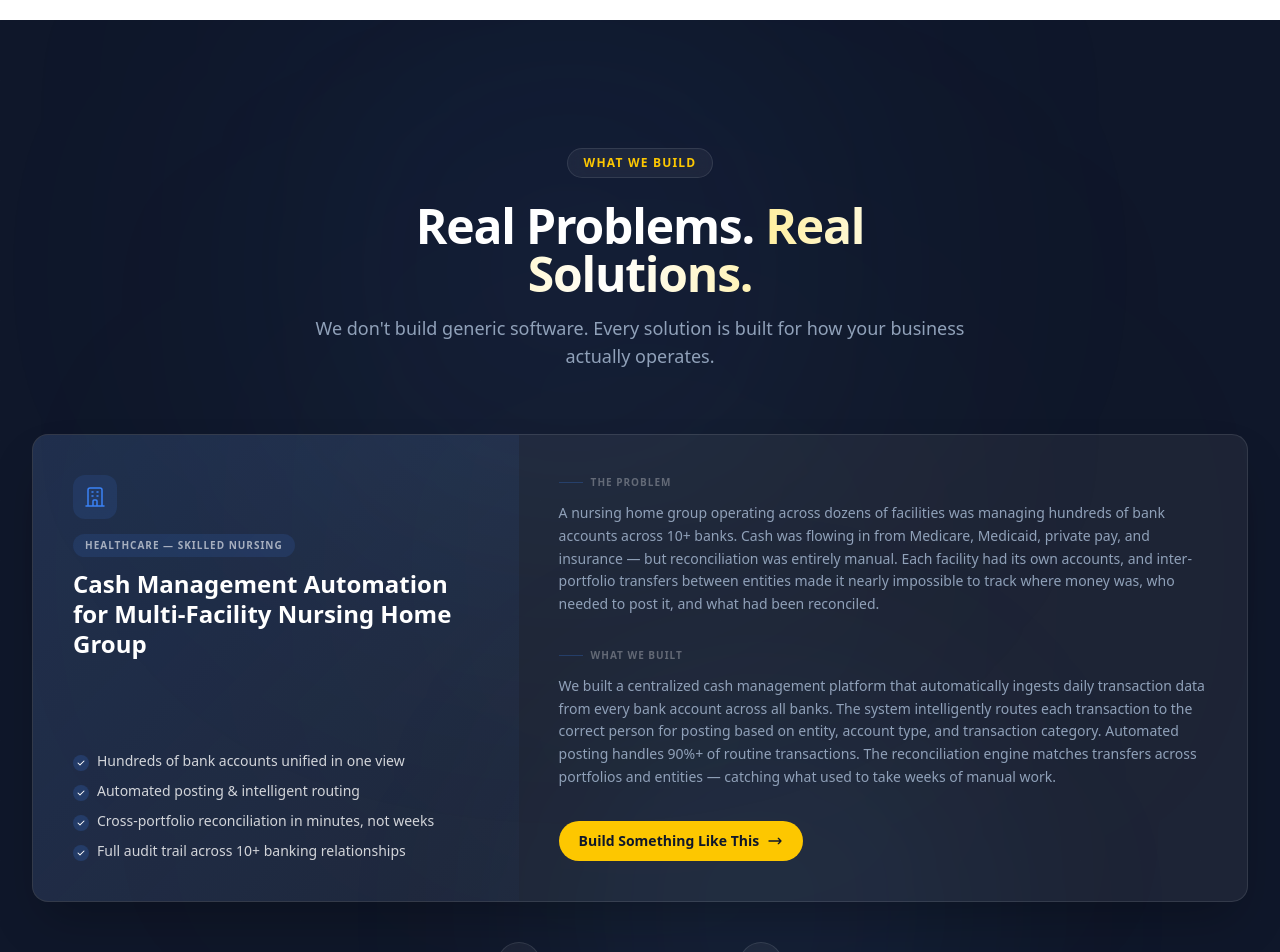
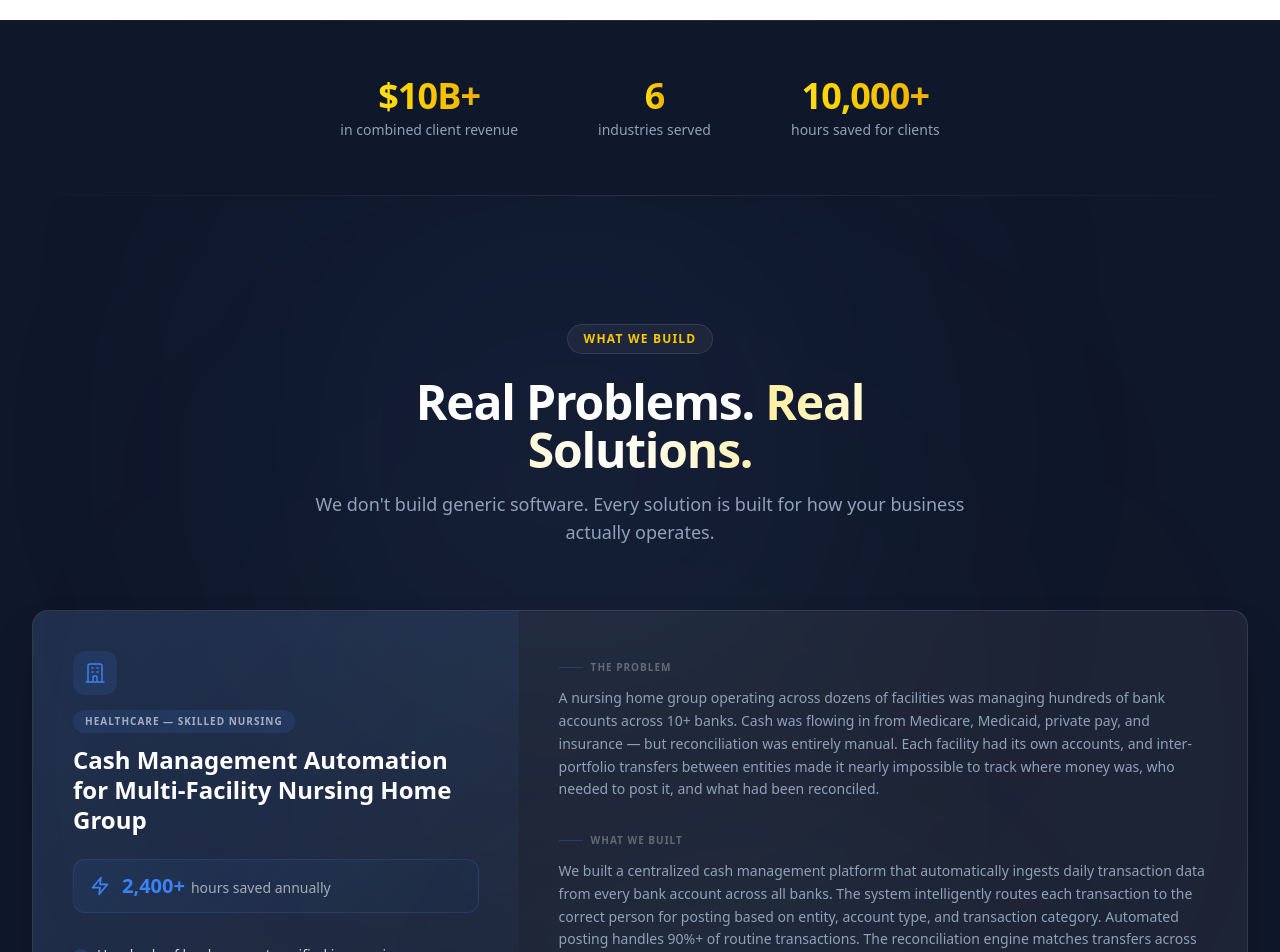
Before and after one commit to uricod/BusinessWeb, a Next.js app: page / in a window 1280 px wide. Shown: the part 3180-4132 px from the top of the page. Built offline with nearby package versions, Linux system fonts and the light colour scheme.

Commit message:
feat: add TrustStrip component with animated trust points for enhanced client engagement

```diff
--- a/src/app/page.tsx
+++ b/src/app/page.tsx
@@ -1,5 +1,6 @@
 import Navbar from "@/components/Navbar";
 import ChaosToOrderExperience from "@/components/ChaosToOrderExperience";
+import TrustStrip from "@/components/TrustStrip";
 import Testimonials from "@/components/Testimonials";
 import Contact from "@/components/Contact";
 import Footer from "@/components/Footer";
@@ -9,6 +10,7 @@ export default function Home() {
     <>
       <Navbar />
       <ChaosToOrderExperience />
+      <TrustStrip />
       <Testimonials />
       <Contact />
       <Footer />
--- a/src/components/Testimonials.tsx
+++ b/src/components/Testimonials.tsx
@@ -18,6 +18,7 @@ const caseStories = [
       "Cross-portfolio reconciliation in minutes, not weeks",
       "Full audit trail across 10+ banking relationships",
     ],
+    impact: { metric: "2,400+", label: "hours saved annually" },
     accent: "#3b82f6",
     icon: "M19 21V5a2 2 0 00-2-2H7a2 2 0 00-2 2v16m14 0h2m-2 0h-5m-9 0H3m2 0h5M9 7h1m-1 4h1m4-4h1m-1 4h1m-5 10v-5a1 1 0 011-1h2a1 1 0 011 1v5m-4 0h4",
   },
@@ -34,6 +35,7 @@ const caseStories = [
       "18% reduction in overproduction waste",
       "Real-time sales visibility across all channels",
     ],
+    impact: { metric: "10%", label: "increase in sales revenue" },
     accent: "#10b981",
     icon: "M9 19v-6a2 2 0 00-2-2H5a2 2 0 00-2 2v6a2 2 0 002 2h2a2 2 0 002-2zm0 0V9a2 2 0 012-2h2a2 2 0 012 2v10m-6 0a2 2 0 002 2h2a2 2 0 002-2m0 0V5a2 2 0 012-2h2a2 2 0 012 2v14a2 2 0 01-2 2h-2a2 2 0 01-2-2z",
   },
@@ -50,6 +52,7 @@ const caseStories = [
       "Automated daily exception flagging & routing",
       "Revenue leakage reduced by $2.1M annually",
     ],
+    impact: { metric: "20%", label: "faster collections — millions recovered" },
     accent: "#ef4444",
     icon: "M4.318 6.318a4.5 4.5 0 000 6.364L12 20.364l7.682-7.682a4.5 4.5 0 00-6.364-6.364L12 7.636l-1.318-1.318a4.5 4.5 0 00-6.364 0z",
   },
@@ -61,11 +64,12 @@ const caseStories = [
     solution:
       "We built a real-time monitoring platform that cross-references every EVV clock-in against GPS location, device signatures, and scheduled shift data to detect anomalies instantly. Supervisors get a live dashboard showing all active shifts with location verification, time tracking, and automatic fraud flags. Pattern detection algorithms identify repeat offenders and suspicious trends before they become systemic issues. The system generates audit-ready compliance reports that proved to the insurer the agency had eliminated its fraud exposure.",
     results: [
-      "Insurance premiums cut by 20% within the first renewal cycle",
+      "Insurance premiums cut by 50% within the first renewal cycle",
       "Real-time visibility into all active caregiver shifts",
       "Automated fraud detection with instant supervisor alerts",
       "Audit-ready compliance reports for insurers & regulators",
     ],
+    impact: { metric: "50%", label: "cut in insurance premiums" },
     accent: "#8b5cf6",
     icon: "M9 12l2 2 4-4m5.618-4.016A11.955 11.955 0 0112 2.944a11.955 11.955 0 01-8.618 3.04A12.02 12.02 0 003 9c0 5.591 3.824 10.29 9 11.622 5.176-1.332 9-6.03 9-11.622 0-1.042-.133-2.052-.382-3.016z",
   },
@@ -80,8 +84,9 @@ const caseStories = [
       "Invoice cycle reduced from 2 weeks to 30 seconds",
       "Auto-generated summary & detail pages per client",
       "Direct sync with clinical system & contracted terms",
-      "Near-zero billing errors and faster collections",
+      "Invoices sent 5 days earlier — faster collections",
     ],
+    impact: { metric: "500+", label: "hours saved per billing cycle" },
     accent: "#f59e0b",
     icon: "M9 14l6-6m-5.5.5h.01m4.99 5h.01M19 21l-7-5-7 5V5a2 2 0 012-2h10a2 2 0 012 2v16z",
   },
@@ -98,6 +103,7 @@ const caseStories = [
       "Investor inquiries reduced by 70% with self-service access",
       "One-click quarterly statement generation from live data",
     ],
+    impact: { metric: "38%", label: "increase in investor retention" },
     accent: "#06b6d4",
     icon: "M3 12l2-2m0 0l7-7 7 7M5 10v10a1 1 0 001 1h3m10-11l2 2m-2-2v10a1 1 0 01-1 1h-3m-4 0a1 1 0 01-1-1v-4a1 1 0 011-1h2a1 1 0 011 1v4a1 1 0 01-1 1m-2 0h2",
   },
@@ -153,6 +159,40 @@ function StoryCard({ story, compact }: StoryCardProps) {
               {story.title}
             </h3>
           </div>
+
+          {/* Impact callout */}
+          {story.impact && (
+            <div
+              className={`flex items-center gap-3 rounded-xl border border-white/10 ${compact ? "mt-4 px-3 py-2.5" : "mt-6 px-4 py-3"}`}
+              style={{
+                background: `linear-gradient(135deg, ${story.accent}15, ${story.accent}05)`,
+                borderColor: `${story.accent}30`,
+              }}
+            >
+              <svg
+                className="h-5 w-5 flex-shrink-0"
+                viewBox="0 0 24 24"
+                fill="none"
+                stroke={story.accent}
+                strokeWidth={2}
+                strokeLinecap="round"
+                strokeLinejoin="round"
+              >
+                <path d="M13 2L3 14h9l-1 8 10-12h-9l1-8z" />
+              </svg>
+              <div className="flex items-baseline gap-1.5">
+                <span
+                  className="text-lg font-bold sm:text-xl"
+                  style={{ color: story.accent }}
+                >
+                  {story.impact.metric}
+                </span>
+                <span className="text-xs font-medium text-white/60 sm:text-sm">
+                  {story.impact.label}
+                </span>
+              </div>
+            </div>
+          )}
 
           {/* Results */}
           <div className={`space-y-2.5 ${compact ? "mt-5" : "mt-8"}`}>
--- /dev/null
+++ b/src/components/TrustStrip.tsx
@@ -0,0 +1,47 @@
+"use client";
+
+import { motion } from "framer-motion";
+
+const trustPoints = [
+  { metric: "$10B+", label: "in combined client revenue" },
+  { metric: "6", label: "industries served" },
+  { metric: "10,000+", label: "hours saved for clients" },
+];
+
+export default function TrustStrip() {
+  return (
+    <section className="relative overflow-hidden bg-navy">
+      {/* Subtle top/bottom borders */}
+      <div className="absolute inset-x-0 top-0 h-px bg-gradient-to-r from-transparent via-white/10 to-transparent" />
+      <div className="absolute inset-x-0 bottom-0 h-px bg-gradient-to-r from-transparent via-white/10 to-transparent" />
+
+      <div className="mx-auto max-w-5xl px-4 py-10 sm:px-6 sm:py-14 lg:px-8">
+        <motion.div
+          initial={{ opacity: 0, y: 16 }}
+          whileInView={{ opacity: 1, y: 0 }}
+          viewport={{ once: true }}
+          transition={{ duration: 0.5 }}
+          className="flex flex-col items-center gap-8 sm:flex-row sm:justify-center sm:gap-12 lg:gap-20"
+        >
+          {trustPoints.map((point, i) => (
+            <motion.div
+              key={point.label}
+              initial={{ opacity: 0, y: 12 }}
+              whileInView={{ opacity: 1, y: 0 }}
+              viewport={{ once: true }}
+              transition={{ duration: 0.4, delay: i * 0.1 }}
+              className="flex flex-col items-center text-center"
+            >
+              <span className="bg-gradient-to-r from-yellow-300 to-yellow-500 bg-clip-text text-3xl font-bold tracking-tight text-transparent sm:text-4xl">
+                {point.metric}
+              </span>
+              <span className="mt-1 text-sm font-medium text-slate-400">
+                {point.label}
+              </span>
+            </motion.div>
+          ))}
+        </motion.div>
+      </div>
+    </section>
+  );
+}
```
